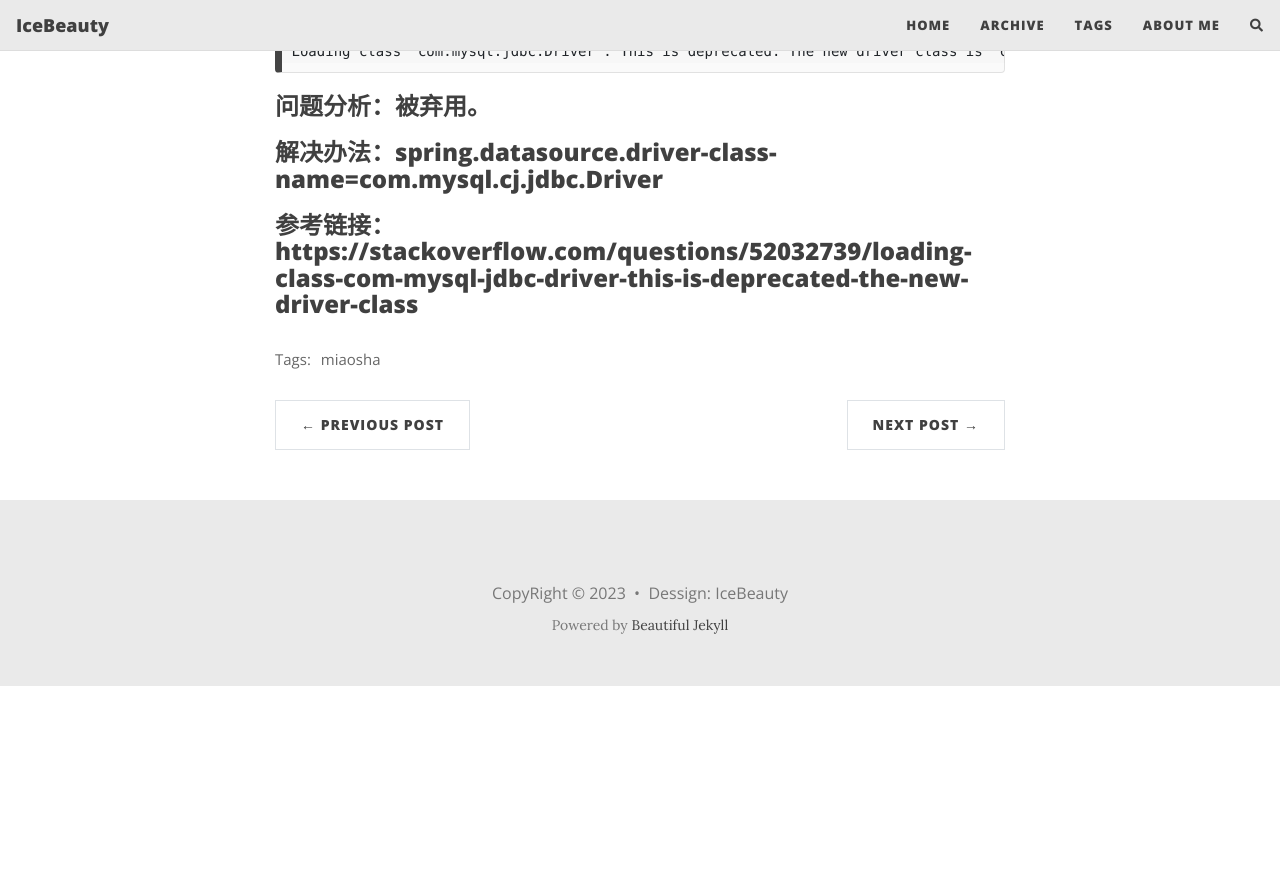
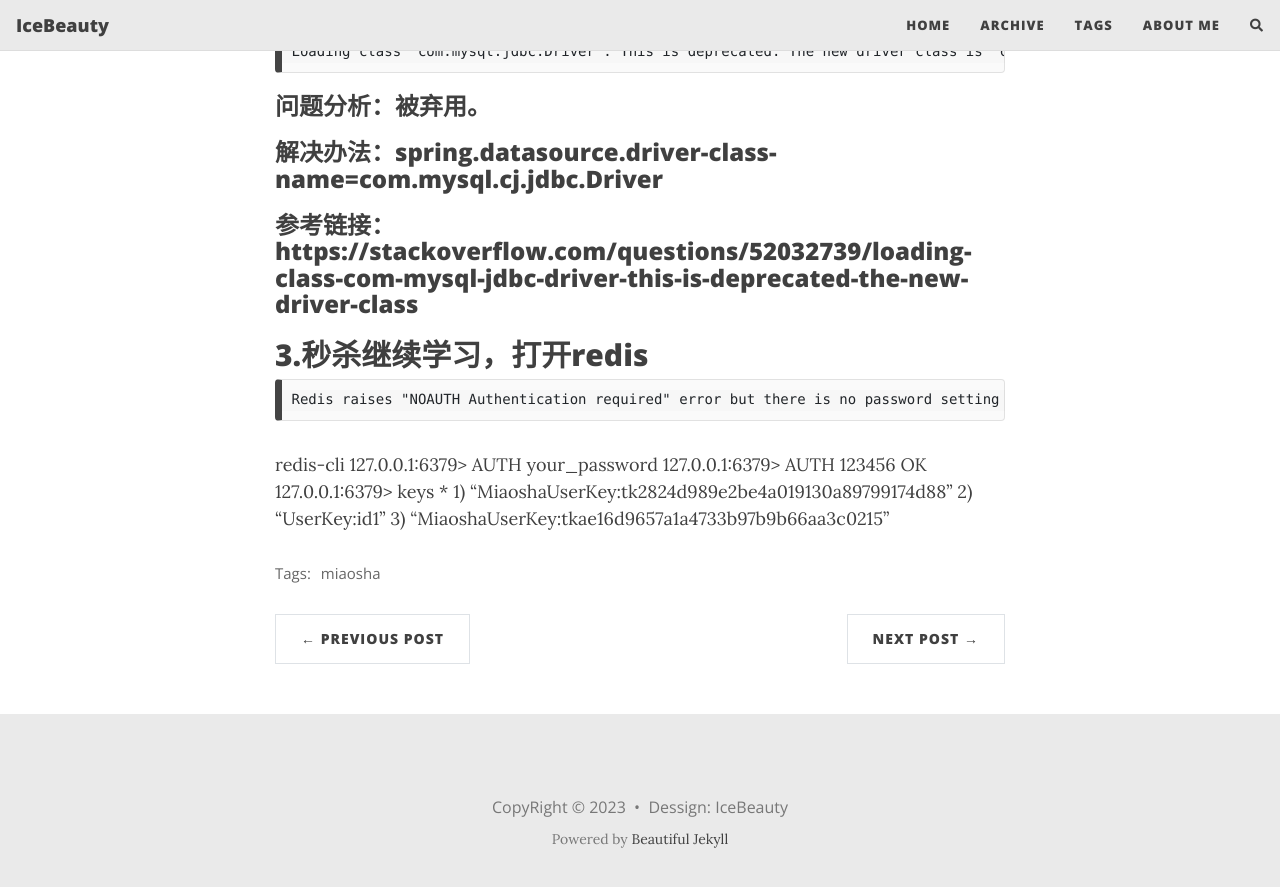
Before and after one commit to RRWJ/iceblog, a Jekyll site: the page built from _posts/2021-11-15-秒杀项目报错整理.md, in a window 1280 px wide and 900 px high, scrolled down 796 px. Shown: the top 887 px of the window. Built offline with Jekyll 4.4.1, drawn with Linux system fonts in a browser that asks for light colours; nearby versions of some CDN libraries; comment, search, counter and statistics services are not loaded; before the commit the page ends 1482 px from its top, so only the background shows below that.

Commit message:
修改：     "_posts/2021-11-15-\347\247\222\346\235\200\351\241\271\347\233\256\346\212\245\351\224\231\346\225\264\347\220\206.md" 	删除：     _posts/20222-10-12-reverse-integer.md 	_posts/2022-10-12-reverse-integer.md 	_posts/2022-10-23-online-stock-span.md 	_posts/2022-10-24-merge-strings-alternately.md 	_posts/2022-10-25-number-of-islands.md 	_posts/2022-10-31-rank-teams-by-votes.md 	"_posts/2022-11-15-\345\234\250Java\344\270\255\345\260\206IntegerList\350\275\254\346\215\242\344\270\272int\346\225\260\347\273\204.md" 	_posts/2022-12-11-mall-plus.md

````diff
--- a/_posts/2021-11-15-秒杀项目报错整理.md
+++ b/_posts/2021-11-15-秒杀项目报错整理.md
@@ -30,3 +30,16 @@ Loading class `com.mysql.jdbc.Driver'. This is deprecated. The new driver class
 ### 问题分析：被弃用。
 ### 解决办法：spring.datasource.driver-class-name=com.mysql.cj.jdbc.Driver
 ### 参考链接：https://stackoverflow.com/questions/52032739/loading-class-com-mysql-jdbc-driver-this-is-deprecated-the-new-driver-class
+
+## 3.秒杀继续学习，打开redis
+```
+Redis raises "NOAUTH Authentication required" error but there is no password setting
+```
+redis-cli
+127.0.0.1:6379> AUTH your_password
+127.0.0.1:6379> AUTH 123456
+OK
+127.0.0.1:6379> keys *
+1) "MiaoshaUserKey:tk2824d989e2be4a019130a89799174d88"
+2) "UserKey:id1"
+3) "MiaoshaUserKey:tkae16d9657a1a4733b97b9b66aa3c0215"
````
Also changed, not shown: _posts/20222-10-12-reverse-integer.md (deleted, +0 -44 lines).
